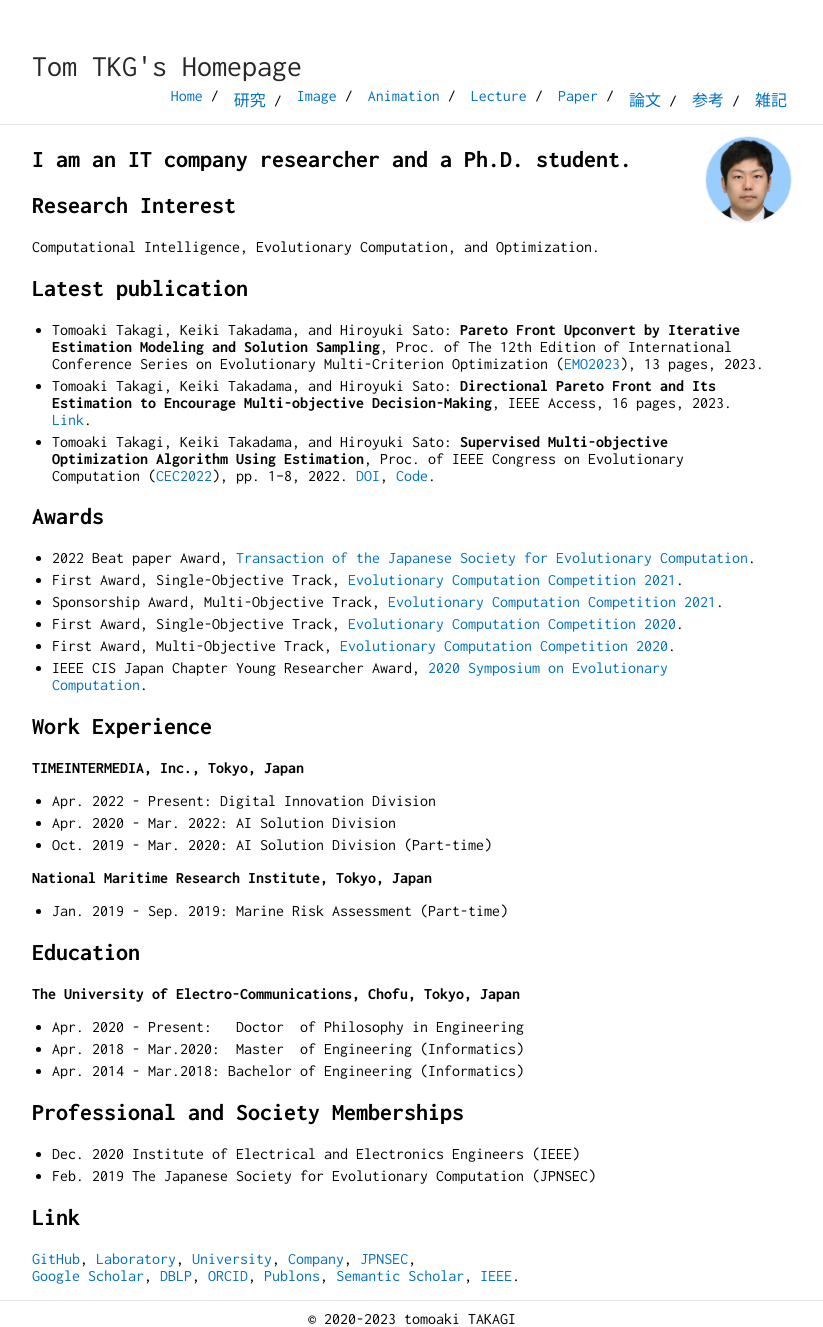
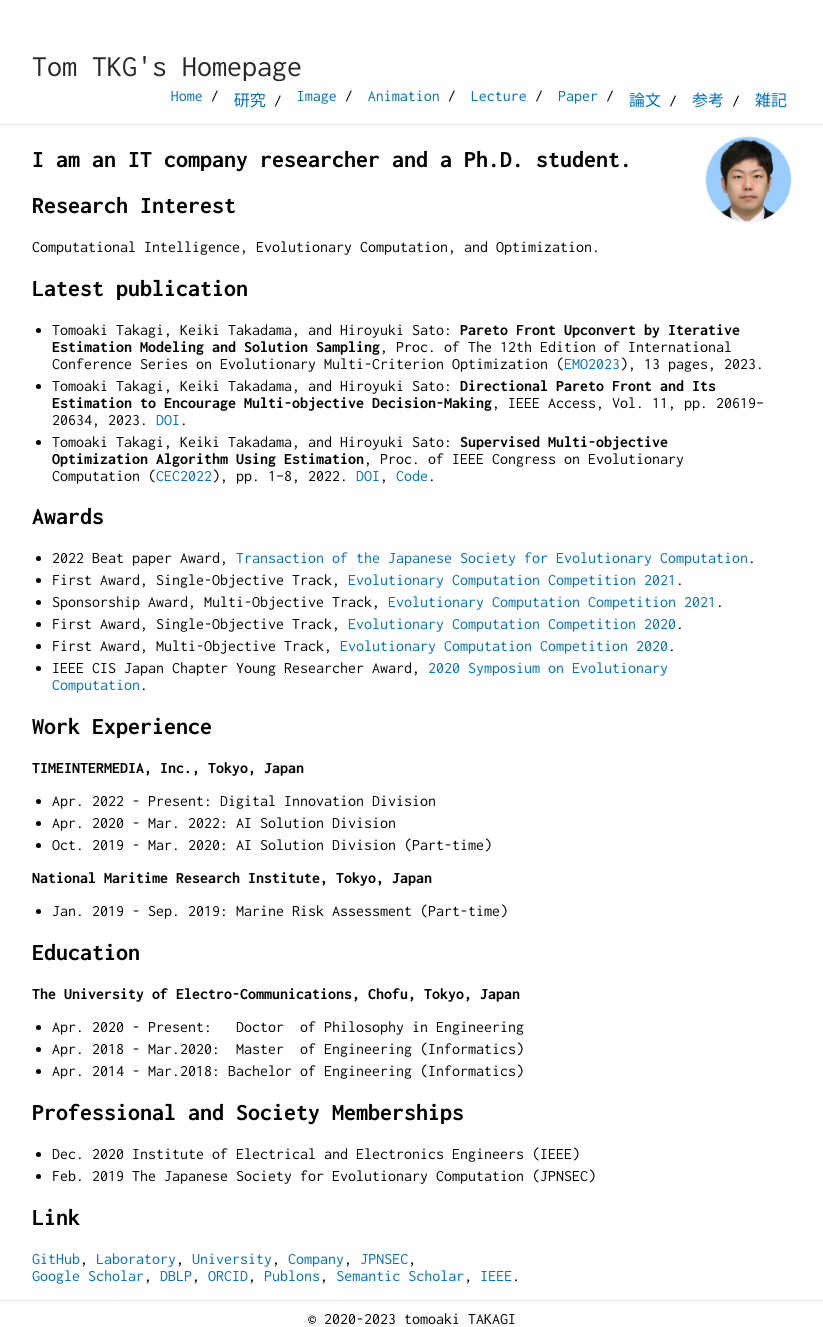
Before and after one commit to tomtkg/tomtkg.github.io, a Jekyll site: the page built from index.md, in a window 1280 px wide. Shown: the whole page, without its empty margins (228-1051 px from the left). Built offline with Jekyll 4.4.1, drawn with Linux system fonts in a browser that asks for light colours.

Commit message:
Update index.md

```diff
--- a/index.md
+++ b/index.md
@@ -14,7 +14,7 @@ Computational Intelligence, Evolutionary Computation, and Optimization.
 
 ## Latest publication
 * Tomoaki Takagi, Keiki Takadama, and Hiroyuki Sato: **Pareto Front Upconvert by Iterative Estimation Modeling and Solution Sampling**, Proc. of The 12th Edition of International Conference Series on Evolutionary Multi-Criterion Optimization ([EMO2023](https://emo2023.liacs.leidenuniv.nl){:target="_blank"}), 13 pages, 2023.
-* Tomoaki Takagi, Keiki Takadama, and Hiroyuki Sato: **Directional Pareto Front and Its Estimation to Encourage Multi-objective Decision-Making**, IEEE Access, 16 pages, 2023. [Link](https://ieeexplore.ieee.org/abstract/document/10056154){:target="_blank"}.
+* Tomoaki Takagi, Keiki Takadama, and Hiroyuki Sato: **Directional Pareto Front and Its Estimation to Encourage Multi-objective Decision-Making**, IEEE Access, Vol. 11, pp. 20619--20634, 2023. [DOI](https://doi.org/10.1109/ACCESS.2023.3250238){:target="_blank"}.
 * Tomoaki Takagi, Keiki Takadama, and Hiroyuki Sato: **Supervised Multi-objective Optimization Algorithm Using Estimation**, Proc. of IEEE Congress on Evolutionary Computation ([CEC2022](https://wcci2022.org){:target="_blank"}), pp. 1--8, 2022. [DOI](https://doi.org/10.1109/CEC55065.2022.9870375){:target="_blank"}, [Code](https://github.com/tomtkg/SMOA){:target="_blank"}.
 
 ## Awards
```
